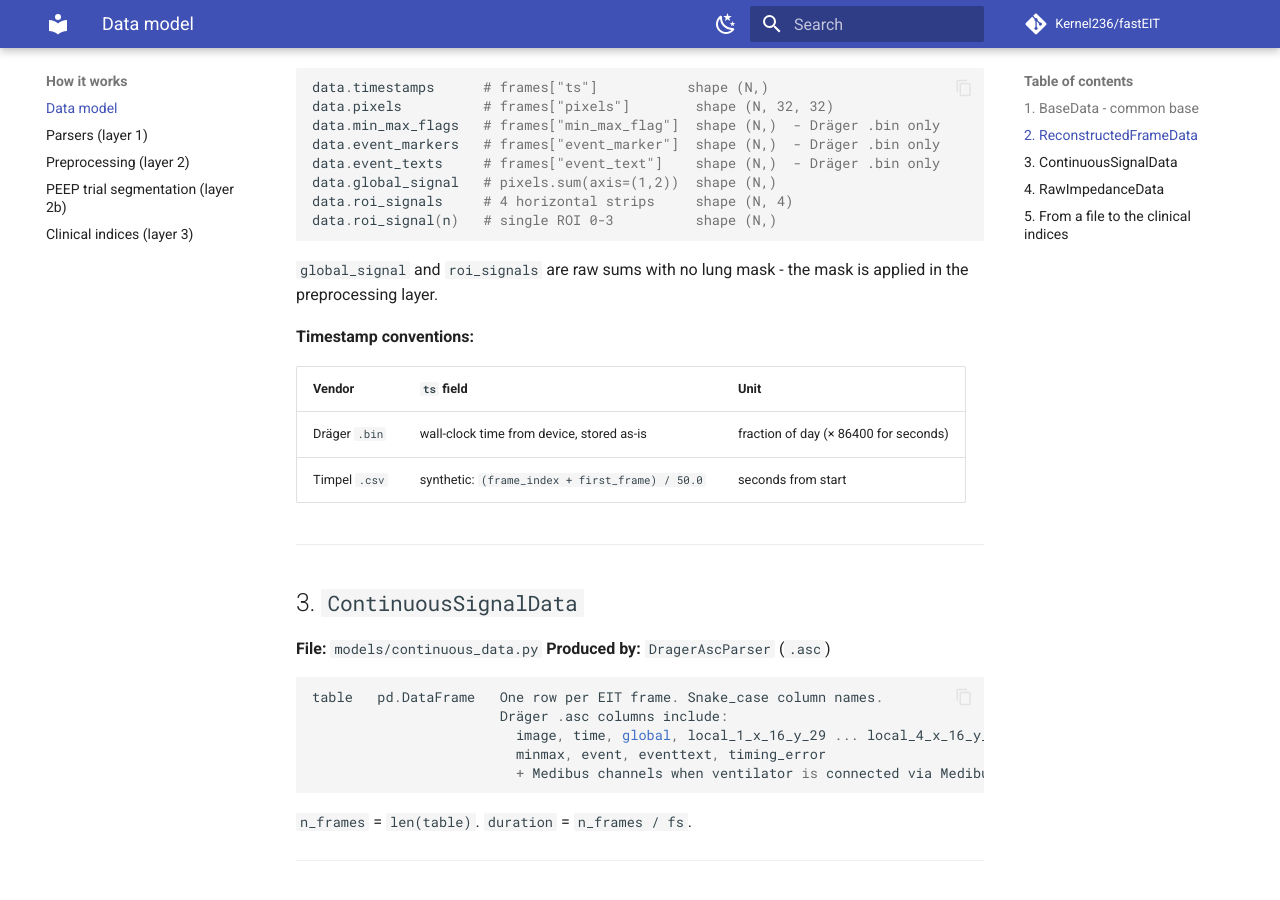
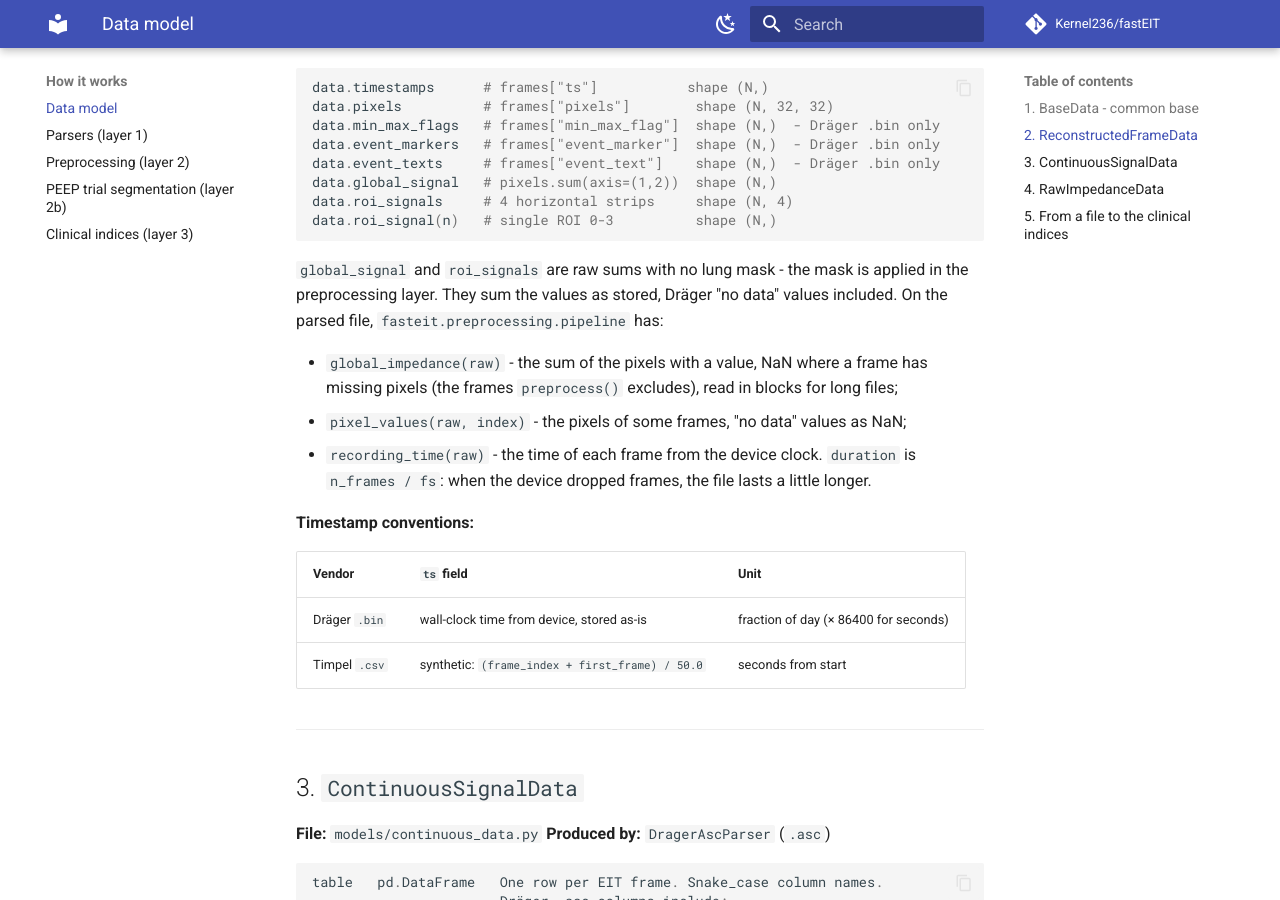
Before and after one commit to Kernel236/fastEIT, an MkDocs documentation site: the page built from docs/data_model.md, in a window 1280 px wide and 900 px high, scrolled down 1155 px. Built offline with MkDocs 1.6.1 and Material for MkDocs 9.7.7, drawn with Linux system fonts in a browser that asks for light colours; comment, search, counter and statistics services are not loaded; the version menu is left out.

Commit message:
docs: global_impedance, pixel_values and recording_time on the parsed file; breath_tiv_map

````diff
--- a/docs/data_model.md
+++ b/docs/data_model.md
@@ -63,7 +63,14 @@ data.roi_signal(n)   # single ROI 0-3          shape (N,)
 ```
 
 `global_signal` and `roi_signals` are raw sums with no lung mask - the mask
-is applied in the preprocessing layer.
+is applied in the preprocessing layer. They sum the values as stored, Dräger "no data"
+values included. On the parsed file, `fasteit.preprocessing.pipeline` has:
+
+- `global_impedance(raw)` - the sum of the pixels with a value, NaN where a frame has
+  missing pixels (the frames `preprocess()` excludes), read in blocks for long files;
+- `pixel_values(raw, index)` - the pixels of some frames, "no data" values as NaN;
+- `recording_time(raw)` - the time of each frame from the device clock. `duration` is
+  `n_frames / fs`: when the device dropped frames, the file lasts a little longer.
 
 **Timestamp conventions:**
 
````
Also changed, not shown: docs/preprocessing.md (+10 -1 lines), docs/review.md (+2 -1 lines).
